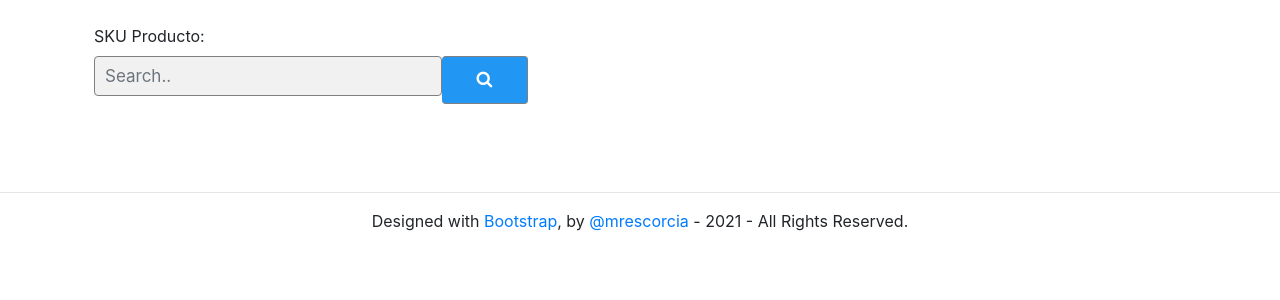
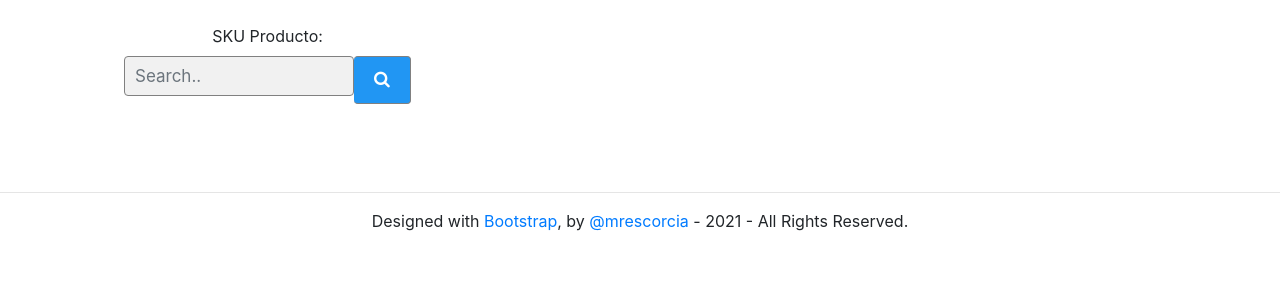
Before and after one commit to mrescorcia/otilia, a Django app: page /buscadorproductos/ in a window 1280 px wide. Shown: the part 56-356 px from the top of the page. Run offline with Django 3.2, Linux system fonts and the light colour scheme.

Commit message:
04-07-2021

```diff
--- a/templates/productos/buscadorProductos.html
+++ b/templates/productos/buscadorProductos.html
@@ -6,10 +6,15 @@
 <link rel="stylesheet" href="https://cdnjs.cloudflare.com/ajax/libs/font-awesome/4.7.0/css/font-awesome.min.css">
 <div class="row my-4 mx-4">
     <form action="/action_page.php">
-        <div class="row">
+        <div class="col">
             <label for="">SKU Producto: </label>
+        </div>
+        <div class="col">
             <input type="text" class="form-control" placeholder="Search.." name="search" id="buscador-input">
-            <button type="submit" id="buscador-button" class="btn btn-outline-success"><i class="fa fa-search"></i></button>
+        </div>
+        <div class="col">
+            <button type="submit" id="buscador-button" class="btn btn-outline-success"><i
+                    class="fa fa-search"></i></button>
         </div>
     </form>
 </div>
```
